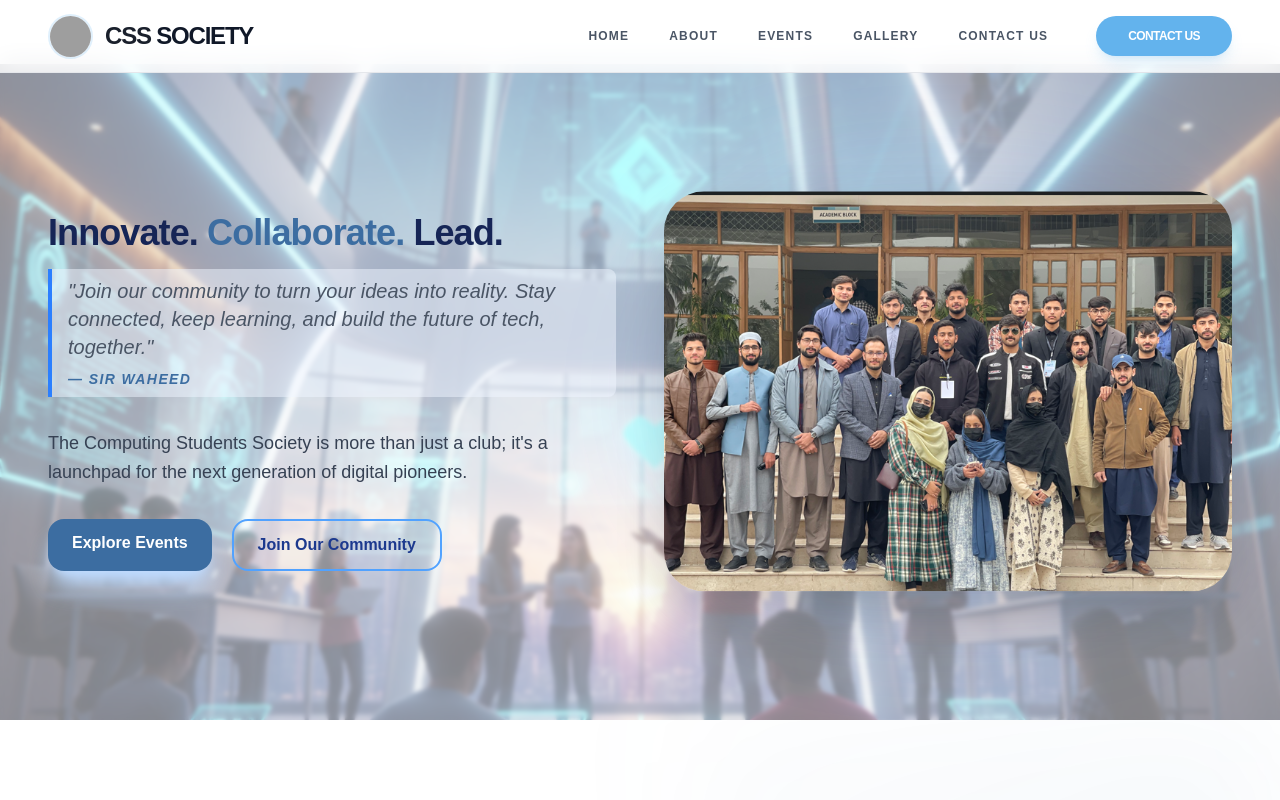
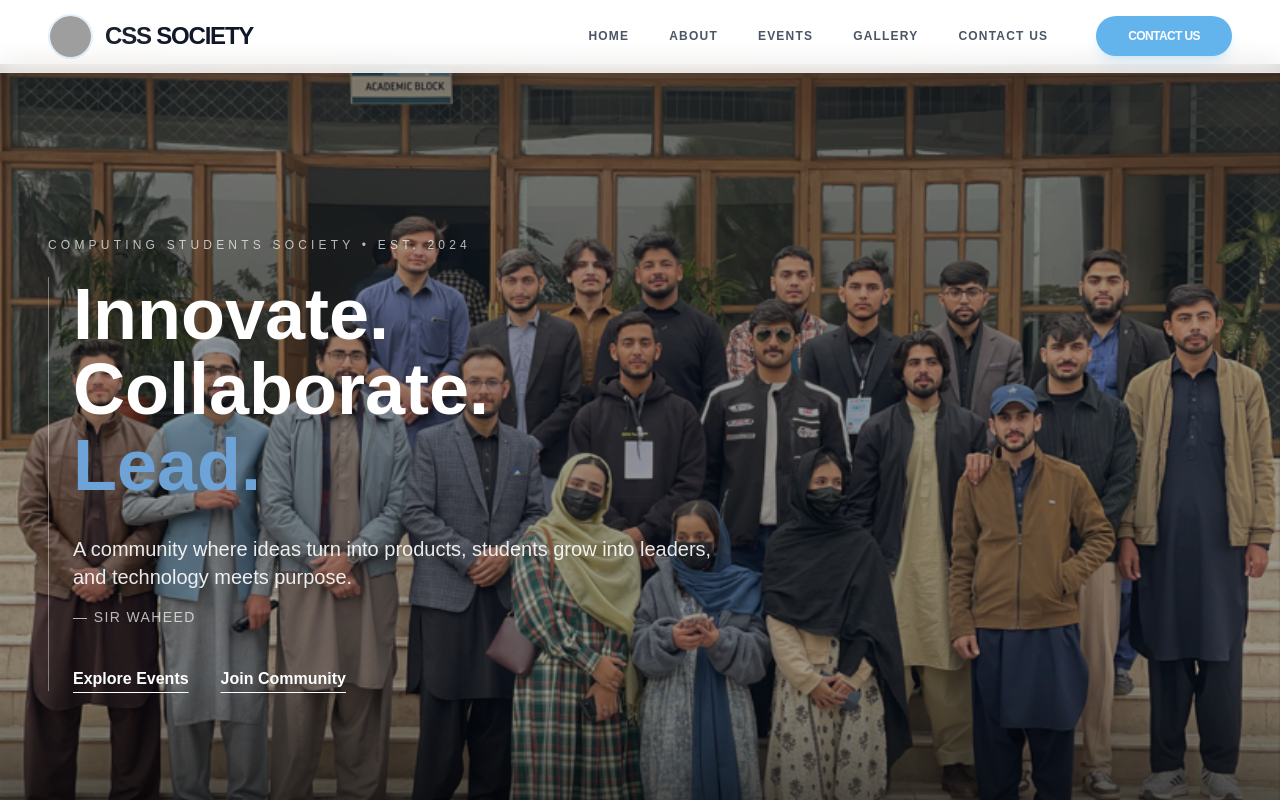
Before and after one commit to mazharktk5/css-website, a Next.js app: page / in a window 1280 px wide. Shown: the top 800 px of the page. Built offline with nearby package versions, Linux system fonts and the light colour scheme; grey boxes are pictures that could not be loaded.

Commit message:
refactor Hero component for improved layout and accessibility

```diff
--- a/src/components/Home/Hero.jsx
+++ b/src/components/Home/Hero.jsx
@@ -1,98 +1,70 @@
 "use client";
 
-import Image from "next/image";
 import Link from "next/link";
 import { motion } from "framer-motion";
-
-const fadeUp = {
-  hidden: { opacity: 0, y: 30 },
-  visible: { opacity: 1, y: 0 },
-};
 
 export default function Hero() {
   return (
     <section
-      className="relative text-gray-900 overflow-hidden bg-cover bg-center bg-no-repeat"
-      style={{ backgroundImage: "url('/images/gallery/heroback.png')",backgroundSize:"cover",backgroundPosition:"center" }}
+      className="relative min-h-screen bg-cover bg-center"
+      style={{ backgroundImage: "url('/images/gallery/heroimage.png')" }}
     >
+      {/* Base overlay */}
+      <div className="absolute inset-0 bg-black/40"></div>
 
-      <div className="absolute inset-0 bg-white/50 backdrop-blur-[2px] z-0"></div>
+      {/* Bottom fade for grounding */}
+      <div className="absolute bottom-0 inset-x-0 h-48 bg-gradient-to-t from-black/70 to-transparent"></div>
 
-      <div className="relative z-10 max-w-7xl mx-auto px-6 lg:px-12 grid lg:grid-cols-2 items-center gap-12 w-full lg:py-32 py-20 lg:min-h-[80vh]">
+      <div className="relative z-10 max-w-7xl mx-auto px-6 lg:px-12 min-h-screen flex items-center">
+        <motion.div
+          initial={{ opacity: 0, y: 40 }}
+          animate={{ opacity: 1, y: 0 }}
+          transition={{ duration: 0.8, ease: "easeOut" }}
+          className="max-w-3xl"
+        >
+          {/* Meta line */}
+          <p className="mb-6 text-xs tracking-[0.35em] uppercase text-white/70">
+            Computing Students Society • Est. 2024
+          </p>
 
+          {/* Content with guide line */}
+          <div className="flex gap-6">
+            <div className="w-px bg-white/40"></div>
 
-        <motion.div
-          initial="hidden"
-          whileInView="visible"
-          viewport={{ once: true, amount: 0.3 }}
-          transition={{ duration: 0.8, ease: "easeOut" }}
-          variants={fadeUp}
-          className="space-y-8 z-10 text-center lg:text-left flex flex-col justify-center h-full"
-        >
-          <div className="space-y-4">
-            <h1 className="text-3xl sm:text-4xl lg:text-4xl font-black tracking-tight leading-[1.1] text-blue-950">
-              Innovate. <span className="text-[#3c6da1] text-glow">Collaborate.</span> Lead.
+            <div>
+              <h1 className="text-5xl sm:text-6xl lg:text-7xl font-black text-white leading-[1.05]">
+                Innovate.
+                <br />
+                Collaborate.
+                <span className="block text-[#6ea3d8]">Lead.</span>
               </h1>
 
-
-            <div className="relative pl-4 border-l-4 border-blue-500 py-2 italic text-gray-600 bg-blue-50/50 rounded-r-lg">
-              <p className="text-lg sm:text-xl font-medium">
-                &quot;Join our community to turn your ideas into reality. Stay connected,
-                keep learning, and build the future of tech, together.&quot;
-              </p>
-              <footer className="mt-2 text-sm font-bold text-[#3c6da1] uppercase tracking-widest">
-                — Sir Waheed
-              </footer>
-            </div>
-          </div>
-
-          <p className="text-base sm:text-lg text-gray-700 max-w-xl mx-auto lg:mx-0 leading-relaxed">
-            The Computing Students Society is more than just a club; it&apos;s a launchpad
-            for the next generation of digital pioneers.
+              <p className="mt-8 text-xl text-white/90 max-w-2xl">
+                A community where ideas turn into products,
+                students grow into leaders, and technology meets purpose.
               </p>
 
-          <div className="flex flex-wrap justify-center lg:justify-start gap-5">
+              <p className="mt-4 text-sm uppercase tracking-widest text-white/70">
+                — Sir Waheed
+              </p>
+
+              <div className="mt-10 flex gap-8 flex-wrap">
                 <Link
                   href="#events"
-              className="px-6 py-3 bg-[#3c6da1] text-white rounded-2xl font-semibold hover:bg-blue-500 hover:-translate-y-1 transition-all shadow-xl shadow-blue-200"
+                  className="text-white font-semibold underline underline-offset-8 hover:text-[#6ea3d8] transition"
                 >
                   Explore Events
                 </Link>
+
                 <Link
                   href="/contact"
-              className="px-6 py-3 border-2 border-blue-400 text-blue-900 rounded-2xl font-semibold hover:bg-blue-50 hover:-translate-y-1 transition-all"
+                  className="text-white font-semibold underline underline-offset-8 hover:text-[#6ea3d8] transition"
                 >
-              Join Our Community
+                  Join Community
                 </Link>
               </div>
-        </motion.div>
-
-        {/* Right image Container */}
-        <motion.div
-          initial={{ opacity: 0, scale: 0.9 }}
-          whileInView={{ opacity: 1, scale: 1 }}
-          transition={{ duration: 1, ease: "easeOut" }}
-          className="relative w-full h-[350px] sm:h-[450px] lg:h-[400px] flex justify-center"
-        >
-          {/* Subtle Floating Animation Wrapper */}
-          <motion.div
-            animate={{ y: [0, -15, 0] }}
-            transition={{ duration: 6, repeat: Infinity, ease: "easeInOut" }}
-            className="relative w-full h-full max-w-xl"
-          >
-            <Image
-              src="/images/gallery/heroimage.png"
-              alt="CSS Community Collaboration"
-              fill
-              priority
-              sizes="(max-width: 768px) 100vw, 50vw"
-              className="object-cover object-center rounded-[2.5rem] shadow-[0_20px_50px_rgba(0,0,0,0.15)]"
-            />
-
-
-            {/* Decorative Blue Glow behind the image */}
-            <div className="absolute -z-10 -inset-4 bg-blue-400/20 blur-3xl rounded-full opacity-50"></div>
-          </motion.div>
+            </div>
+          </div>
         </motion.div>
       </div>
     </section>
```
Lines whose indentation alone changed are shown as unchanged.
